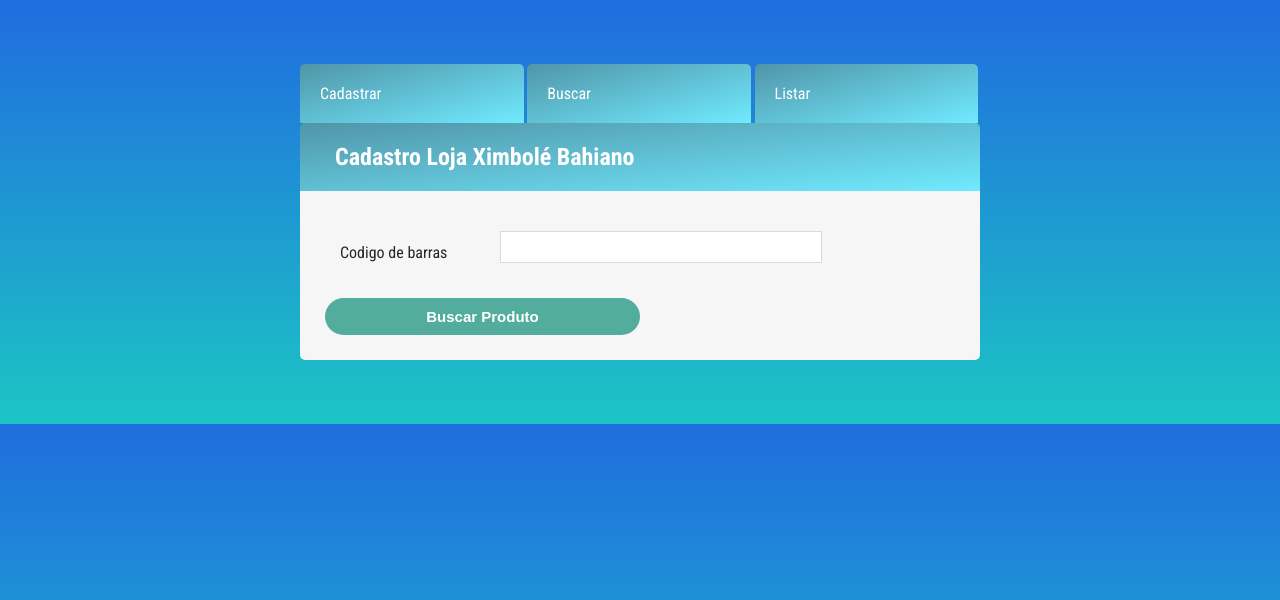
After one commit to mayconchermut/av2_daw, a PHP site: page /buscar.html in a window 1280 px wide. The commit adds this page. Shown: the top 600 px of the page. Run offline with PHP 8.4, Linux system fonts and the light colour scheme.

Commit message:
incluindo bd

```diff
--- /dev/null
+++ b/buscar.html
@@ -0,0 +1,39 @@
+<!DOCTYPE html>
+<html lang="en">
+<head>
+    <meta charset="UTF-8">
+    <link rel="stylesheet" href="style.css">
+
+    <title>Cadastro Loja Ximbolé Bahiano</title>
+</head>
+<body>
+    <div class="container">
+        <div calss="menu">
+            <div class="menucadastrar">
+                <a href="/av2_daw/cadastro.html">Cadastrar</a>
+            </div>
+            <div class="menubuscar">
+                <a href="/av2_daw/buscar.html">Buscar</a>
+            </div>
+            <div class="menulistar">
+               <a href="/av2_daw/lsitar.html">Listar</a>
+            </div>
+        </div>
+
+        <div class="title">
+            <h2>Cadastro Loja Ximbolé Bahiano</h2>
+        </div>
+      <div class="d-flex">
+        <form action="" method="">
+
+          <label>
+            <span class="cbarras">Codigo de barras</span>
+            <input type="text" name="cbarras">
+          </label>
+          <button type="submit">Buscar Produto</button>
+        </form>
+       </div>
+      </div>
+
+</body>
+</html>
--- a/style.css
+++ b/style.css
@@ -22,6 +22,13 @@ background-image: linear-gradient(rgb(32, 108, 223), rgb(28, 197, 197));
 .d-flex{
 
   display: flex;
+  /* flex-direction: */
+  background: #f6f6f6;
+  border-radius: 0 0 5px 5px;
+  padding: 25px;
+}
+.d-flex-buscar{
+  display: block;
   flex-direction: flex;
   background: #f6f6f6;
   border-radius: 0 0 5px 5px;
@@ -54,7 +61,12 @@ form{
   color: #ffffff;
 
 }
+a{
+  color: #ffffff;
+  text-decoration: none;
 
+
+}
 h2{
   margin: 0;
   padding-left: 15px;
```
Also changed, not shown: cadastrar.php (added, +28 -0 lines), cadastro.php (renamed from cadastro.html, +9 -4 lines), cadastroteste.php (added, +8 -0 lines), connect.php (added, +9 -0 lines), lsitar.html (added, +35 -0 lines), teste.html (+22 -12 lines).
